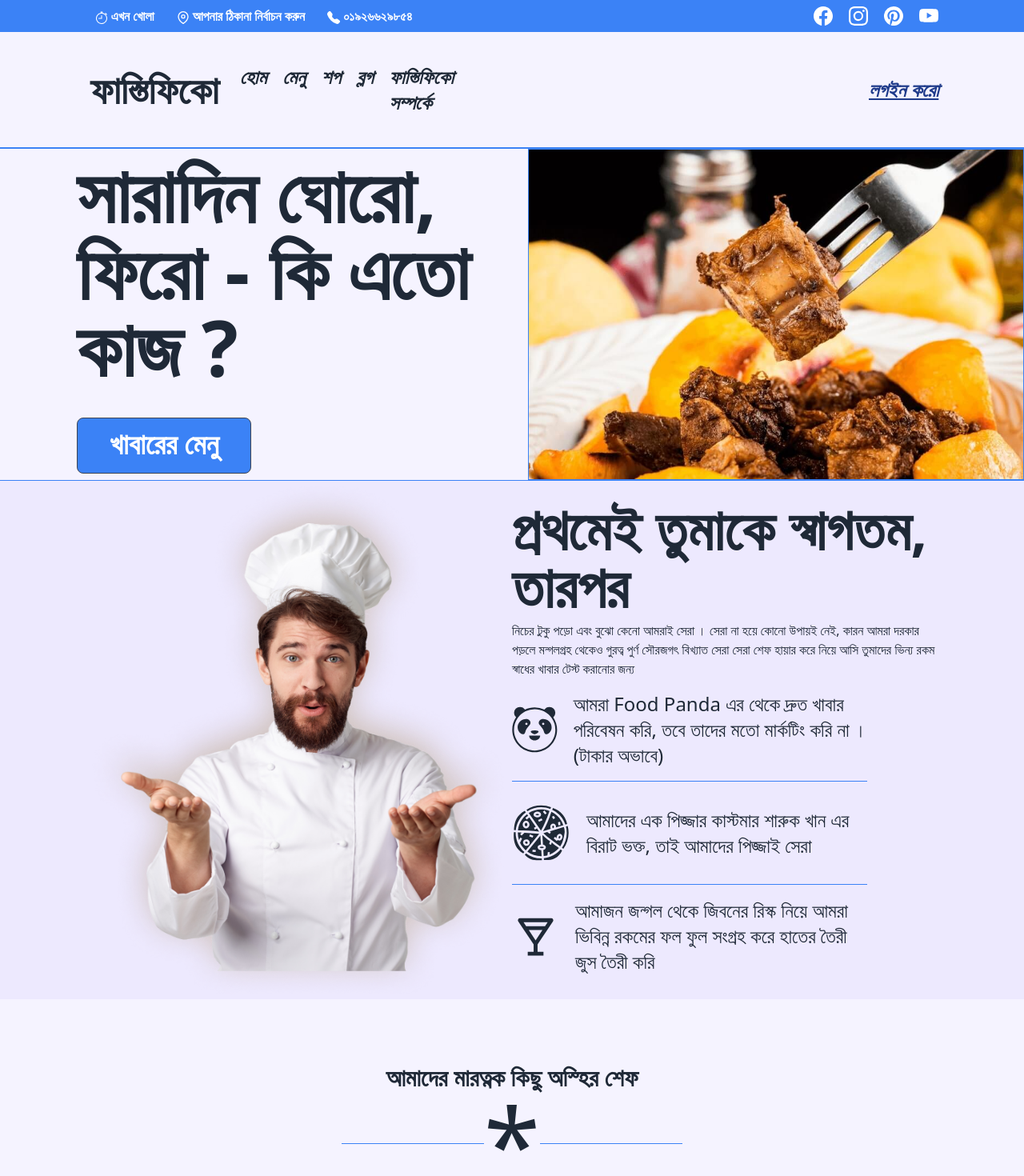
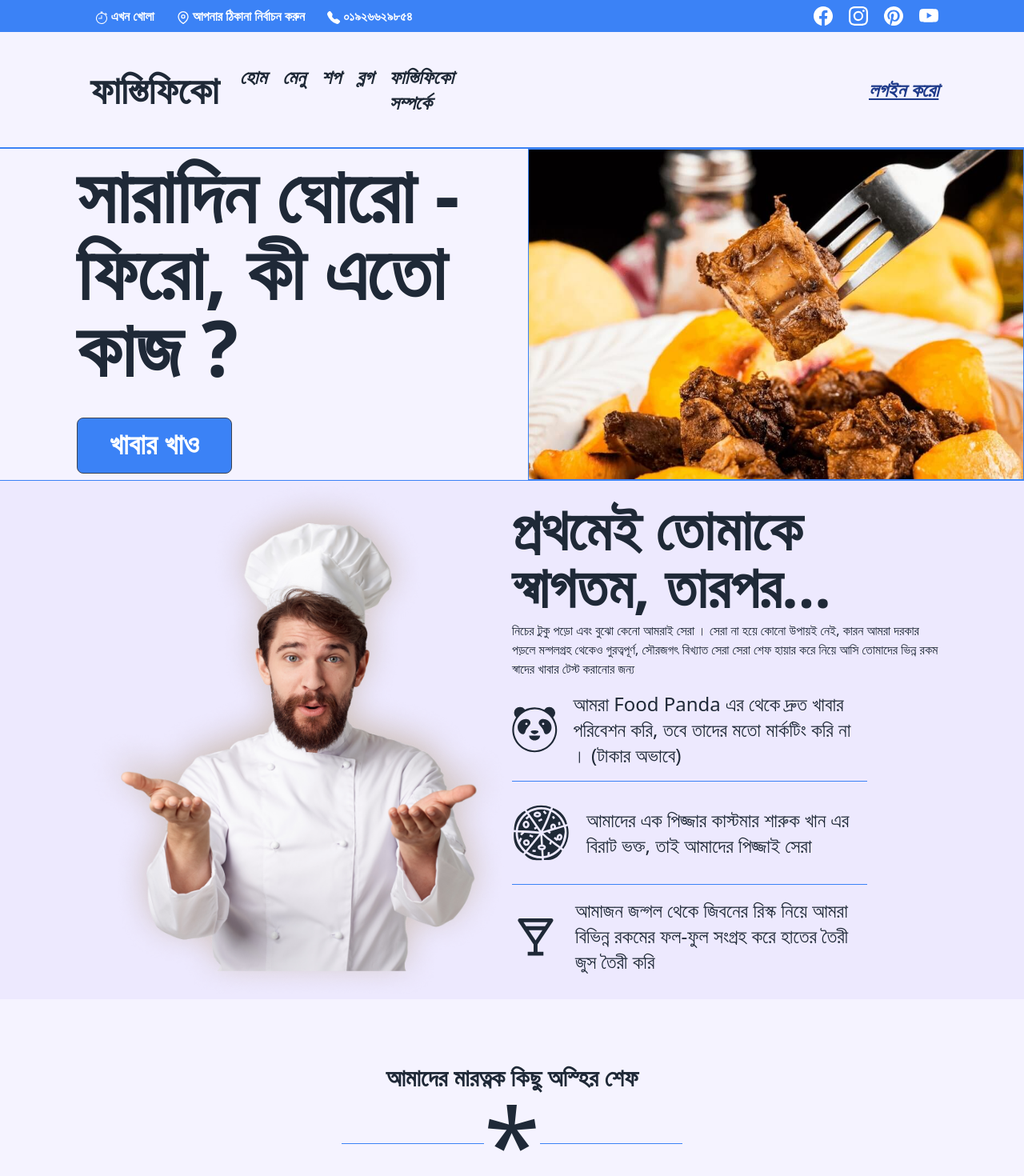
Before and after one commit to detectiveseo/Fastefico-client, a React (Vite) app: page / in a window 1280 px wide. Shown: the top 1470 px of the page at 80% size. Built offline with nearby package versions, Linux system fonts and the light colour scheme; no server answers.

Commit message:
firbase setup complet

```diff
--- a/package.json
+++ b/package.json
@@ -12,6 +12,7 @@
   "dependencies": {
     "autoprefixer": "^10.4.14",
     "daisyui": "^2.51.6",
+    "firebase": "^9.21.0",
     "postcss": "^8.4.23",
     "react": "^18.2.0",
     "react-dom": "^18.2.0",
--- /dev/null
+++ b/src/Components/Account/Firebase/firebase.init.js
@@ -0,0 +1,19 @@
+// Import the functions you need from the SDKs you need
+import { initializeApp } from "firebase/app";
+// TODO: Add SDKs for Firebase products that you want to use
+// https://firebase.google.com/docs/web/setup#available-libraries
+
+// Your web app's Firebase configuration
+const firebaseConfig = {
+  apiKey: "AIzaSyAeG7lYckeRpLgziq5cVujV3WB78k2E0_U",
+  authDomain: "fastifico.firebaseapp.com",
+  projectId: "fastifico",
+  storageBucket: "fastifico.appspot.com",
+  messagingSenderId: "163751168004",
+  appId: "1:163751168004:web:c270b0a75e1bbd7db84d51"
+};
+
+// Initialize Firebase
+const app = initializeApp(firebaseConfig);
+
+export default app;
--- a/src/Components/Account/SingUp.jsx
+++ b/src/Components/Account/SingUp.jsx
@@ -1,7 +1,8 @@
-import React from 'react';
+import React, { useContext } from 'react';
 import { useState } from 'react';
 import registrationImage from '../../img/Banner/h2-gallery-big-8.jpg';
 import { Link } from 'react-router-dom';
+import { authData } from '../../Provider/AuthProvider';
 const SingUp = () => {
 
     const [showPassword, setShowPassword] = useState(false);
@@ -14,6 +15,9 @@ const SingUp = () => {
         const password = form.password.value;
         console.log(name, email, password);
     }
+
+    const uesrData = useContext(authData);
+    console.log(uesrData.user)
     return (
         <div className='bg-violet-100 flex'>
 
--- a/src/Components/Pages/Home/HomeComponents.jsx/AboutusSection.jsx
+++ b/src/Components/Pages/Home/HomeComponents.jsx/AboutusSection.jsx
@@ -13,16 +13,16 @@ const AboutusSection = () => {
                 </div>
                 <div className='w-full lg:w-6/12 flex flex-col items-center justify-center'>
                     <div>
-                        <h1 className='text-3xl lg:text-7xl font-bold my-2'>প্রথমেই তুমাকে স্বাগতম, তারপর</h1>
-                        <p>নিচের টুকু পড়ো এবং বুঝো কেনো আমরাই সেরা । সেরা না হয়ে কোনো উপায়ই নেই, কারন আমরা দরকার পড়লে মন্গলগ্রহ থেকেও গুরত্ব পুর্ণ সৌরজগৎ বিখ্যাত সেরা সেরা শেফ হায়ার করে নিয়ে আসি তুমাদের ভিন্য রকম স্বাধের খাবার টেস্ট করানোর জন্য </p>
+                        <h1 className='text-3xl lg:text-7xl font-bold my-2'>প্রথমেই তোমাকে স্বাগতম, তারপর...</h1>
+                        <p>নিচের টুকু পড়ো এবং বুঝো কেনো আমরাই সেরা । সেরা না হয়ে কোনো উপায়ই নেই, কারন আমরা দরকার পড়লে মন্গলগ্রহ থেকেও গুরত্বপূর্ণ, সৌরজগৎ বিখ্যাত সেরা সেরা শেফ হায়ার করে নিয়ে আসি তোমাদের ভিন্ন রকম স্বাদের খাবার টেস্ট করানোর জন্য </p>
 
                         <div className='lg:w-10/12'>
 
-                            <div className='flex justify-center items-center gap-5 border-b border-blue-500'><SiFoodpanda className='text-9xl' /><p className='lg:text-2xl'>আমরা Food Panda এর থেকে দ্রুত খাবার পরিবেষন করি, তবে তাদের মতো মার্কটিং করি না  । (টাকার অভাবে)</p></div>
+                            <div className='flex justify-center items-center gap-5 border-b border-blue-500'><SiFoodpanda className='text-9xl' /><p className='lg:text-2xl'>আমরা Food Panda এর থেকে দ্রুত খাবার পরিবেশন করি, তবে তাদের মতো মার্কটিং করি না  । (টাকার অভাবে)</p></div>
 
                             <div className='flex justify-center items-center gap-5 border-b border-blue-500'><GiFullPizza className='text-9xl' /><p className='lg:text-2xl'>আমাদের এক পিজ্জার কাস্টমার শারুক খান এর বিরাট ভক্ত, তাই আমাদের পিজ্জাই সেরা</p></div>
 
-                            <div className='flex justify-center items-center gap-5'><BiDrink className='text-9xl' /><p className='lg:text-2xl'>আমাজন জন্গল থেকে জিবনের রিস্ক নিয়ে আমরা ভিবিন্ন রকমের ফল ফুল সংগ্রহ করে হাতের তৈরী জুস তৈরী করি</p></div>
+                            <div className='flex justify-center items-center gap-5'><BiDrink className='text-9xl' /><p className='lg:text-2xl'>আমাজন জন্গল থেকে জিবনের রিস্ক নিয়ে আমরা বিভিন্ন রকমের ফল-ফুল সংগ্রহ করে হাতের তৈরী জুস তৈরী করি</p></div>
 
                         </div>
                     </div>
--- a/src/Components/Pages/Home/HomeComponents.jsx/Hero.jsx
+++ b/src/Components/Pages/Home/HomeComponents.jsx/Hero.jsx
@@ -7,9 +7,9 @@ const Hero = () => {
             <div className='w-10/12 lg:w-full mx-auto grid grid-cols-1 lg:grid-cols-2 gap-10'>
                 <div className='flex justify-center items-center ml-0 lg:ml-24'>
                     <div>
-                        <h1 className='text-5xl lg:text-8xl font-bold mt-10 lg:mt-0'>সারাদিন ঘোরো, ফিরো -  কি এতো কাজ ?</h1>
+                        <h1 className='text-5xl lg:text-8xl font-bold mt-10 lg:mt-0'>সারাদিন ঘোরো - ফিরো,  কী এতো কাজ ?</h1>
 
-                        <button className='btn bg-blue-500 text-4xl py-3 px-10 pb-14 mt-10'>খাবারের মেনু</button>
+                        <button className='btn bg-blue-500 text-4xl py-3 px-10 pb-14 mt-10'>খাবার খাও</button>
                     </div>
                </div>
 
--- /dev/null
+++ b/src/Provider/AuthProvider.jsx
@@ -0,0 +1,21 @@
+import React, { createContext } from 'react';
+
+
+export const authData = createContext(null);
+
+const AuthProvider = ({children}) => {
+
+    const user = {
+        name: "imran",
+    }
+    const authValue = {
+        user,
+    }
+    return (
+        <authData.Provider value={authValue}>
+                {children}
+        </authData.Provider>
+    );
+};
+
+export default AuthProvider;
--- a/src/main.jsx
+++ b/src/main.jsx
@@ -3,10 +3,13 @@ import ReactDOM from 'react-dom/client'
 import './index.css'
 import { RouterProvider } from 'react-router-dom'
 import { router } from './Routs/Router.jsx'
+import AuthProvider from './Provider/AuthProvider'
 
 ReactDOM.createRoot(document.getElementById('root')).render(
 
   <React.StrictMode>
-    <RouterProvider router={router} />
+    <AuthProvider>
+      <RouterProvider router={router} />
+    </AuthProvider>
   </React.StrictMode>,
 )
```
Also changed, not shown: 1 other file (tests, documents, lock files or other folders).
